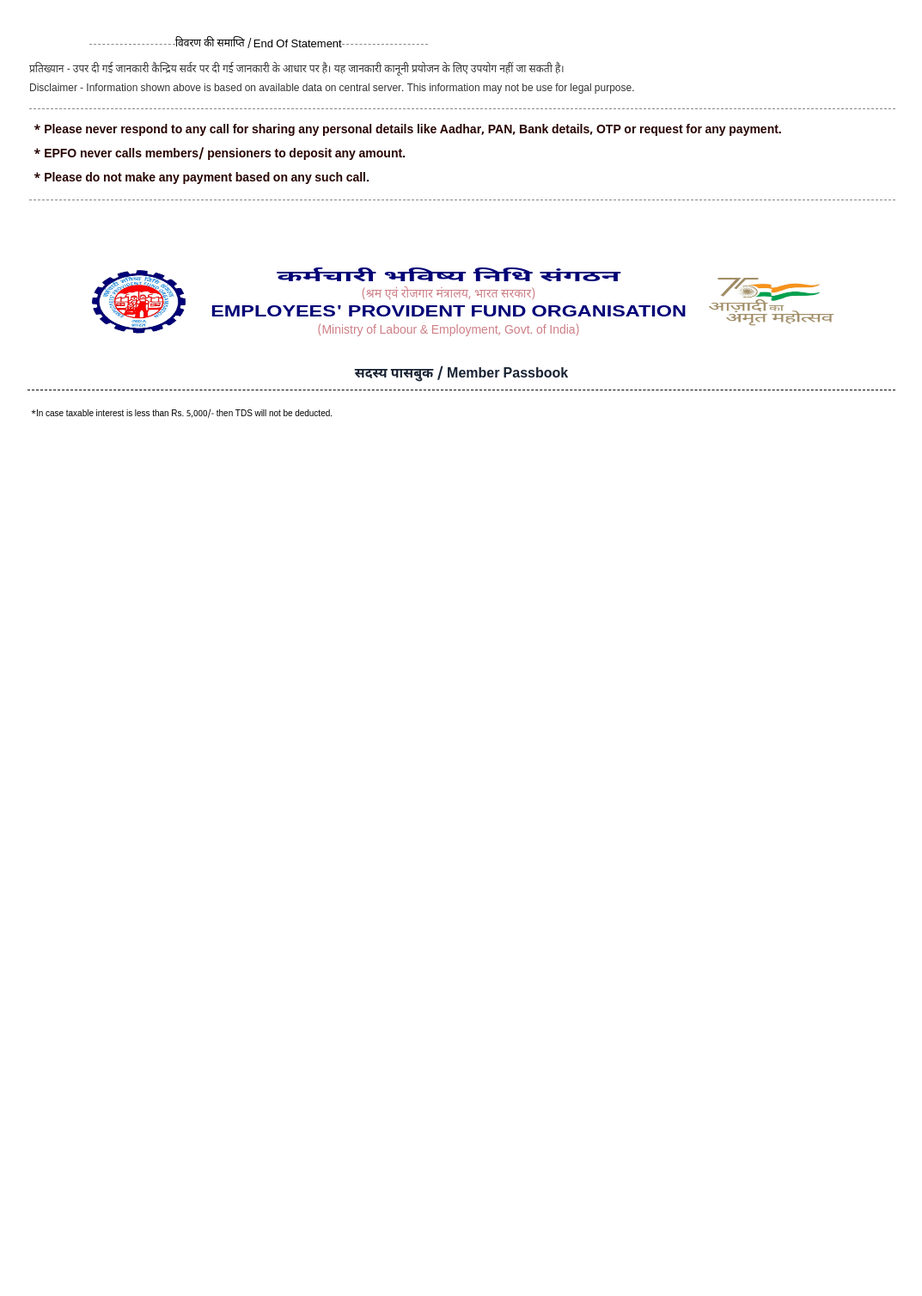
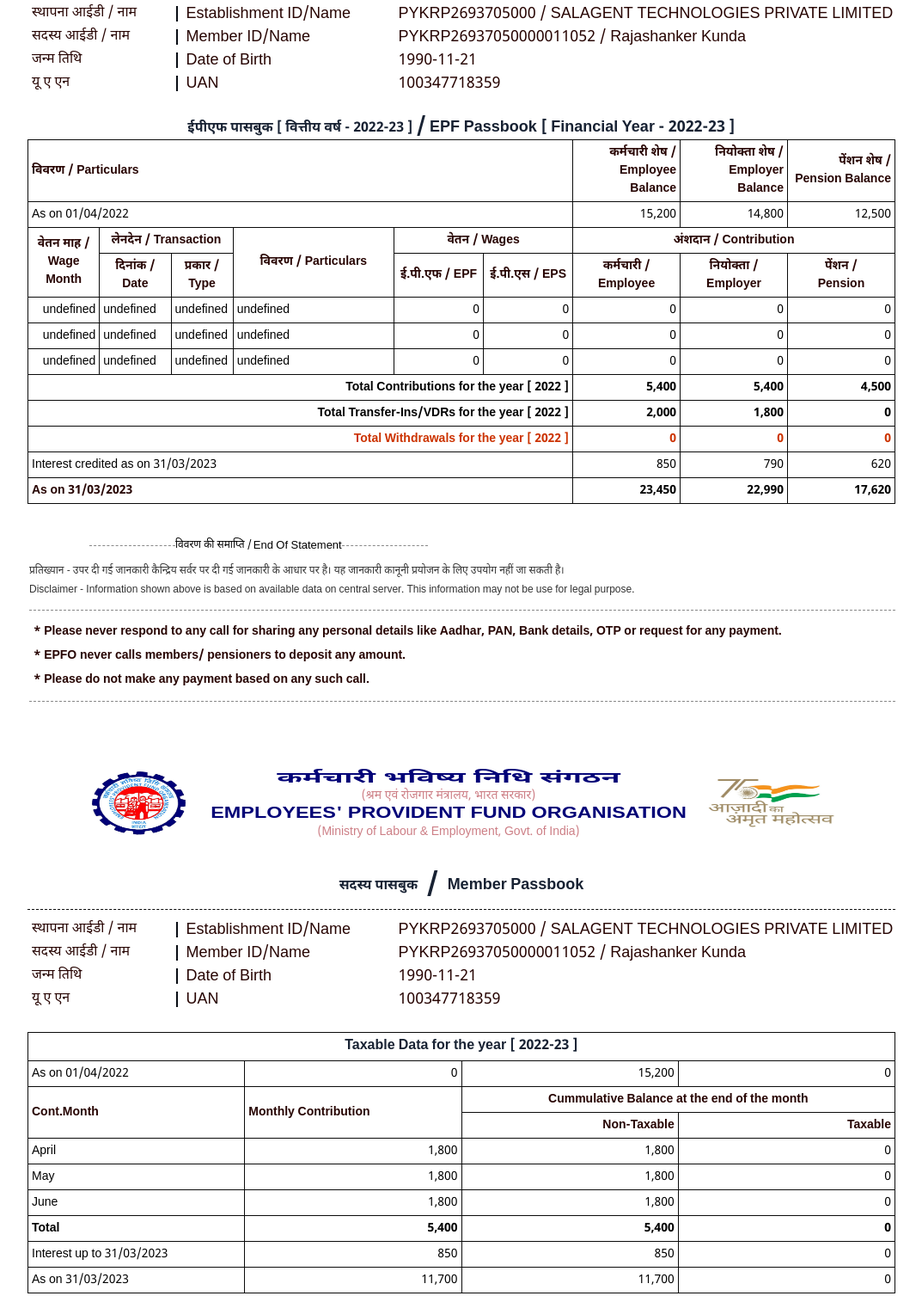
Before and after one commit to Siva2411/PF-PDF-Generator, a website: page views/pfTemplate.html in a window 1280 px wide. Shown: the part 214-1721 px from the top of the page at 86% size, without its empty margins (103-1176 px from the left). Before the commit the page ends 800 px from the top, so only its background shows below. Drawn offline with Linux system fonts and the light colour scheme.

Commit message:
gaps for passbook applied

```diff
--- a/views/pfTemplate.html
+++ b/views/pfTemplate.html
@@ -135,7 +135,11 @@
         </div>
       </div>
 
-      <div class="passbook-title">सदस्य पासबुक / Member Passbook</div>
+       <div class="passbook-title">
+        <span class="hindi-label">सदस्य पासबुक</span>
+        <span class="slash-divider">/</span>
+        <span class="english-label">Member Passbook</span>
+      </div>
       <div class="divider"></div>
 
       <!-- Member Information Section (Repeated) -->
--- a/views/script.js
+++ b/views/script.js
@@ -37,7 +37,7 @@
                     </span>
                     <span class="info-value">${memberInfo.dateOfBirth}</span>
                 </div>
-                <div class="info-row">
+                <div class="info-row" style="margin-bottom: 24px;">
                     <span class="info-label">
                         <span class="label-hindi">यू ए एन</span>
                         <span class="separator"></span>
@@ -290,7 +290,7 @@
                 <tr>
                     <th rowspan="2" style="text-align: left; vertical-align: middle">Cont.Month</th>
                     <th rowspan="2" style="text-align: left">Monthly Contribution</th>
-                    <th colspan="2" style="text-align: center; vertical-align: middle">Cummulative Balance at the end of month</th>
+                    <th colspan="2" style="text-align: center; vertical-align: middle">Cummulative Balance at the end of the month</th>
                 </tr>
                 <tr>
                     <th style="text-align: right">Non-Taxable</th>
@@ -386,118 +386,118 @@
   });
 };
 
-// const data = {
-//   memberInfo: {
-//     establishmentId: "PYKRP2693705000",
-//     establishmentName: "SALAGENT TECHNOLOGIES PRIVATE LIMITED",
-//     memberId: "PYKRP26937050000011052",
-//     memberName: "Rajashanker Kunda",
-//     dateOfBirth: "1990-11-21",
-//     uan: "100347718359",
-//   },
-//   epfData: {
-//     financialYear: "2022-23",
-//     year: 2022,
-//     openingBalance: {
-//       description: "As on 01/04/2022",
-//       employeeBalance: 15200,
-//       employerBalance: 14800,
-//       pensionBalance: 12500,
-//     },
-//     transactions: [
-//       {
-//         month: "April",
-//         employee: 1800,
-//         employer: 1800,
-//         pension: 1500,
-//       },
-//       {
-//         month: "May",
-//         employee: 1800,
-//         employer: 1800,
-//         pension: 1500,
-//       },
-//       {
-//         month: "June",
-//         employee: 1800,
-//         employer: 1800,
-//         pension: 1500,
-//       },
-//     ],
-//     totalContributions: {
-//       employee: 5400,
-//       employer: 5400,
-//       pension: 4500,
-//     },
-//     totalTransfers: {
-//       employee: 2000,
-//       employer: 1800,
-//       pension: 0,
-//     },
-//     totalWithdrawals: {
-//       employee: 0,
-//       employer: 0,
-//       pension: 0,
-//     },
-//     interestUpdated: {
-//       description: "Interest credited as on 31/03/2023",
-//       employee: 850,
-//       employer: 790,
-//       pension: 620,
-//     },
-//     closingBalance: {
-//       description: "As on 31/03/2023",
-//       employee: 23450,
-//       employer: 22990,
-//       pension: 17620,
-//     },
-//   },
-//   taxableData: {
-//     financialYear: "2022-23",
-//     openingBalance: {
-//       description: "As on 01/04/2022",
-//       monthlyContribution: 0,
-//       nonTaxable: 15200,
-//       taxable: 0,
-//     },
-//     transactions: [
-//       {
-//         month: "April",
-//         monthlyContribution: 1800,
-//         nonTaxable: 1800,
-//         taxable: 0,
-//       },
-//       {
-//         month: "May",
-//         monthlyContribution: 1800,
-//         nonTaxable: 1800,
-//         taxable: 0,
-//       },
-//       {
-//         month: "June",
-//         monthlyContribution: 1800,
-//         nonTaxable: 1800,
-//         taxable: 0,
-//       },
-//     ],
-//     total: {
-//       monthlyContribution: 5400,
-//       nonTaxable: 5400,
-//       taxable: 0,
-//     },
-//     interestUpdated: {
-//       description: "Interest up to 31/03/2023",
-//       monthlyContribution: 850,
-//       nonTaxable: 850,
-//       taxable: 0,
-//     },
-//     closingBalance: {
-//       description: "As on 31/03/2023",
-//       monthlyContribution: 11700,
-//       nonTaxable: 11700,
-//       taxable: 0,
-//     },
-//   },
-// };
+const data = {
+  memberInfo: {
+    establishmentId: "PYKRP2693705000",
+    establishmentName: "SALAGENT TECHNOLOGIES PRIVATE LIMITED",
+    memberId: "PYKRP26937050000011052",
+    memberName: "Rajashanker Kunda",
+    dateOfBirth: "1990-11-21",
+    uan: "100347718359",
+  },
+  epfData: {
+    financialYear: "2022-23",
+    year: 2022,
+    openingBalance: {
+      description: "As on 01/04/2022",
+      employeeBalance: 15200,
+      employerBalance: 14800,
+      pensionBalance: 12500,
+    },
+    transactions: [
+      {
+        month: "April",
+        employee: 1800,
+        employer: 1800,
+        pension: 1500,
+      },
+      {
+        month: "May",
+        employee: 1800,
+        employer: 1800,
+        pension: 1500,
+      },
+      {
+        month: "June",
+        employee: 1800,
+        employer: 1800,
+        pension: 1500,
+      },
+    ],
+    totalContributions: {
+      employee: 5400,
+      employer: 5400,
+      pension: 4500,
+    },
+    totalTransfers: {
+      employee: 2000,
+      employer: 1800,
+      pension: 0,
+    },
+    totalWithdrawals: {
+      employee: 0,
+      employer: 0,
+      pension: 0,
+    },
+    interestUpdated: {
+      description: "Interest credited as on 31/03/2023",
+      employee: 850,
+      employer: 790,
+      pension: 620,
+    },
+    closingBalance: {
+      description: "As on 31/03/2023",
+      employee: 23450,
+      employer: 22990,
+      pension: 17620,
+    },
+  },
+  taxableData: {
+    financialYear: "2022-23",
+    openingBalance: {
+      description: "As on 01/04/2022",
+      monthlyContribution: 0,
+      nonTaxable: 15200,
+      taxable: 0,
+    },
+    transactions: [
+      {
+        month: "April",
+        monthlyContribution: 1800,
+        nonTaxable: 1800,
+        taxable: 0,
+      },
+      {
+        month: "May",
+        monthlyContribution: 1800,
+        nonTaxable: 1800,
+        taxable: 0,
+      },
+      {
+        month: "June",
+        monthlyContribution: 1800,
+        nonTaxable: 1800,
+        taxable: 0,
+      },
+    ],
+    total: {
+      monthlyContribution: 5400,
+      nonTaxable: 5400,
+      taxable: 0,
+    },
+    interestUpdated: {
+      description: "Interest up to 31/03/2023",
+      monthlyContribution: 850,
+      nonTaxable: 850,
+      taxable: 0,
+    },
+    closingBalance: {
+      description: "As on 31/03/2023",
+      monthlyContribution: 11700,
+      nonTaxable: 11700,
+      taxable: 0,
+    },
+  },
+};
 
-// populatePassbook(data);
+populatePassbook(data);
--- a/views/styles.css
+++ b/views/styles.css
@@ -131,14 +131,16 @@
         width: 100%;
         margin: 10px auto;
         text-align: left;
+        padding: 0;
       }
 
       .info-row {
         width: 100%;
         display: flex;
         align-items: start;
-        margin-bottom: 16px;
+        /* margin-bottom: 16px; */
         justify-content: center;
+        padding: 0;
       }
 
       /* Info row split into 2 columns: label and value (each 50%) */
```
